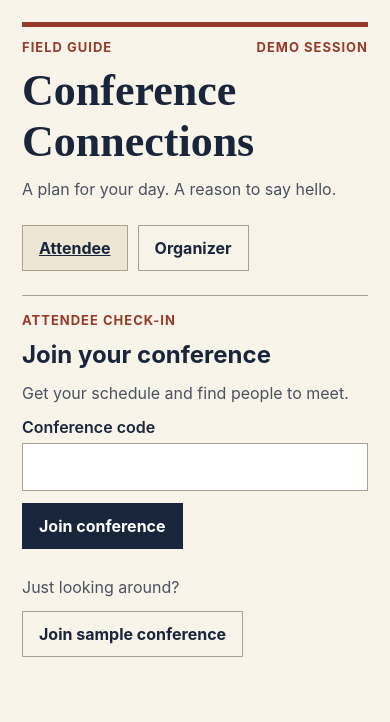
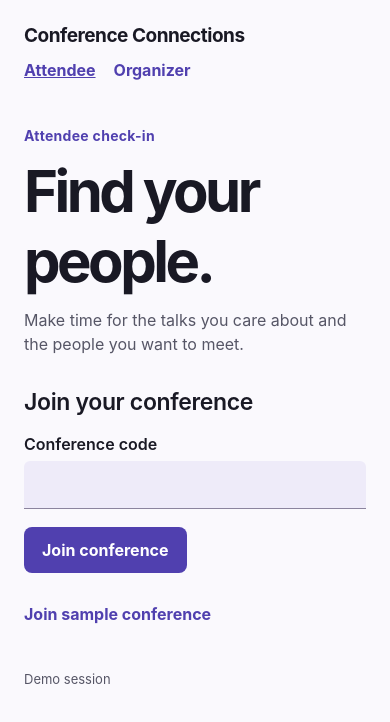
Before and after one commit to jacob-erard-professional/WeMakeDevs2026, a React Native app in the folder frontend/: screen / in a window 390 px wide. Shown: the top 722 px of the page. Built offline with nearby package versions, Linux system fonts and the light colour scheme.

Commit message:
Refine conference UI and animate flow transitions (#17)

```diff
--- a/frontend/App.tsx
+++ b/frontend/App.tsx
@@ -1,10 +1,12 @@
 import { StatusBar } from 'expo-status-bar';
-import { useState } from 'react';
+import { useEffect, useRef, useState } from 'react';
+import type { ComponentRef } from 'react';
 import { Platform, ScrollView, StyleSheet, Text, View } from 'react-native';
 import { SafeAreaProvider, SafeAreaView } from 'react-native-safe-area-context';
 
 import type { Attendee, Conference } from './src/conference';
 import { demoConference } from './src/demoConference';
+import { Flow, MotionPreferences } from './src/Flow';
 import { JoinScanner } from './src/JoinScanner';
 import { Organizer } from './src/Organizer';
 import { ProfileForm } from './src/ProfileForm';
@@ -25,18 +27,21 @@ function JoinConference({ conferences, onJoin }: {
     else setError('This code doesn’t match a conference in this session. Check the code or try the sample conference.');
   }
 
-  if (scanning) {
-    return <JoinScanner onClose={() => setScanning(false)} onScan={(value) => {
+  return (
+    <Flow step={scanning ? 'scanner' : 'code'} style={scanning ? undefined : layout.entry}>
+      {scanning ? <JoinScanner onClose={() => setScanning(false)} onScan={(value) => {
         setScanning(false);
         join(value);
-    }} />;
-  }
-
-  return (
+      }} /> : (
+        <>
+          <View style={layout.intro}>
+            <Label>Attendee check-in</Label>
+            <Text accessibilityRole="header" style={layout.coverTitle}>Find your people.</Text>
+            <Copy>Make time for the talks you care about and the people you want to meet.</Copy>
+          </View>
+          <View style={layout.checkIn}>
             <Section>
-      <Label>ATTENDEE CHECK-IN</Label>
               <Heading>Join your conference</Heading>
-      <Copy>Get your schedule and find people to meet.</Copy>
               <Field label="Conference code" autoCapitalize="none" autoCorrect={false} value={code}
                 maxLength={100} onChangeText={(value) => { setCode(value); setError(''); }} onSubmitEditing={() => join(code)} />
               {error ? <Message error>{error}</Message> : null}
@@ -44,11 +49,12 @@ function JoinConference({ conferences, onJoin }: {
                 <Action title="Join conference" onPress={() => join(code)} />
                 {Platform.OS !== 'web' ? <Action title="Scan QR code" onPress={() => setScanning(true)} secondary /> : null}
               </View>
-      <View style={layout.sample}>
-        <Copy>Just looking around?</Copy>
               <Action title="Join sample conference" onPress={() => onJoin(demoConference)} secondary />
+            </Section>
           </View>
-    </Section>
+        </>
+      )}
+    </Flow>
   );
 }
 
@@ -59,11 +65,13 @@ export default function App() {
   const [profile, setProfile] = useState<Attendee>();
   const [editing, setEditing] = useState(false);
   const [requested, setRequested] = useState<string[]>([]);
+  const scroll = useRef<ComponentRef<typeof ScrollView>>(null);
 
   function publish(name: string, talks: Conference['talks']) {
     const code = `event-${conferences.length}`;
     const event = { name, talks, code };
     setConferences((items) => [...items, event]);
+    scrollToTop();
     return event;
   }
 
@@ -77,25 +85,26 @@ export default function App() {
   const screen = mode === 'organizer' ? 'organizer'
     : !conference ? 'join' : !profile || editing ? 'profile' : 'plan';
 
+  function scrollToTop() {
+    scroll.current?.scrollTo({ y: 0, animated: false });
+  }
+
+  useEffect(scrollToTop, [screen]);
+
   return (
     <SafeAreaProvider>
       <SafeAreaView style={layout.screen}>
         <StatusBar style="dark" />
-        <ScrollView key={screen} keyboardShouldPersistTaps="handled" contentContainerStyle={layout.content}>
+        <ScrollView ref={scroll} keyboardShouldPersistTaps="handled" contentContainerStyle={layout.content}>
           <View style={layout.masthead}>
-            <View style={layout.issue}>
-              <Label>FIELD GUIDE</Label>
-              <Label>DEMO SESSION</Label>
-            </View>
-            <Text accessibilityRole="header" style={[layout.title, screen === 'join' && layout.coverTitle]}>
-              Conference Connections
-            </Text>
-            {screen === 'join' ? <Copy>A plan for your day. A reason to say hello.</Copy> : null}
-          </View>
+            <Text style={layout.title}>Conference Connections</Text>
             <View style={styles.row}>
               <Action title="Attendee" selected={mode === 'attendee'} onPress={() => setMode('attendee')} secondary />
               <Action title="Organizer" selected={mode === 'organizer'} onPress={() => setMode('organizer')} secondary />
             </View>
+          </View>
+          <MotionPreferences>
+            <Flow step={screen}>
               {mode === 'organizer' ? <Organizer onPublish={publish} /> : !conference ? (
                 <JoinConference conferences={conferences} onJoin={changeConference} />
               ) : (
@@ -105,7 +114,7 @@ export default function App() {
                     <Action title="Switch conference" onPress={() => changeConference()} secondary />
                   </View>
                   {!profile || editing ? (
-                <ProfileForm initial={profile} onSave={(next) => { setProfile(next); setEditing(false); }} />
+                    <ProfileForm initial={profile} onStepChange={scrollToTop} onSave={(next) => { setProfile(next); setEditing(false); }} />
                   ) : (
                     <Recommendations conference={conference} profile={profile} requested={requested}
                       onEdit={() => setEditing(true)}
@@ -113,6 +122,9 @@ export default function App() {
                   )}
                 </View>
               )}
+            </Flow>
+          </MotionPreferences>
+          <Text style={layout.footer}>Demo session</Text>
         </ScrollView>
       </SafeAreaView>
     </SafeAreaProvider>
@@ -121,10 +133,12 @@ export default function App() {
 
 const layout = StyleSheet.create({
   screen: { flex: 1, backgroundColor: colors.paper },
-  content: { width: '100%', maxWidth: 820, alignSelf: 'center', padding: 22, paddingBottom: 48, gap: 24 },
-  masthead: { gap: 10, paddingTop: 12, borderTopWidth: 5, borderTopColor: colors.accent },
-  issue: { flexDirection: 'row', flexWrap: 'wrap', justifyContent: 'space-between', gap: 6 },
-  title: { color: colors.ink, fontFamily: Platform.OS === 'ios' ? 'Georgia' : 'serif', fontSize: 28, fontWeight: '700' },
-  coverTitle: { fontSize: 44, maxWidth: 550 },
-  sample: { flexDirection: 'row', flexWrap: 'wrap', alignItems: 'center', gap: 12, marginTop: 14 },
+  content: { width: '100%', maxWidth: 920, alignSelf: 'center', padding: 24, paddingBottom: 48, gap: 34 },
+  masthead: { flexDirection: 'row', flexWrap: 'wrap', justifyContent: 'space-between', alignItems: 'center', columnGap: 24 },
+  title: { color: colors.ink, fontSize: 19, fontWeight: '700', letterSpacing: -0.5 },
+  entry: { flexDirection: 'row', flexWrap: 'wrap', alignItems: 'flex-end', columnGap: 64, rowGap: 32 },
+  intro: { flexBasis: 360, flexGrow: 1, flexShrink: 1, maxWidth: 440, gap: 12 },
+  coverTitle: { color: colors.ink, fontSize: 58, fontWeight: '700', letterSpacing: -3.5 },
+  checkIn: { flexBasis: 270, flexGrow: 1, flexShrink: 1, maxWidth: 380 },
+  footer: { color: colors.muted, fontSize: 13 },
 });
--- /dev/null
+++ b/frontend/src/Flow.tsx
@@ -0,0 +1,63 @@
+import { createContext, useContext, useEffect, useLayoutEffect, useRef, useState } from 'react';
+import type { PropsWithChildren } from 'react';
+import { AccessibilityInfo, Animated, Easing, Platform } from 'react-native';
+import type { StyleProp, ViewStyle } from 'react-native';
+
+const ReduceMotion = createContext(true);
+
+export function MotionPreferences({ children }: PropsWithChildren) {
+  const [reduceMotion, setReduceMotion] = useState(true);
+  useEffect(() => {
+    let active = true;
+    const subscription = AccessibilityInfo.addEventListener('reduceMotionChanged', setReduceMotion);
+    AccessibilityInfo.isReduceMotionEnabled().then((enabled) => {
+      if (active) setReduceMotion(enabled);
+    }).catch(() => {});
+    return () => {
+      active = false;
+      subscription?.remove();
+    };
+  }, []);
+
+  return <ReduceMotion.Provider value={reduceMotion}>{children}</ReduceMotion.Provider>;
+}
+
+export function Flow({ step, style, children }: PropsWithChildren<{
+  step: string;
+  style?: StyleProp<ViewStyle>;
+}>) {
+  const reduceMotion = useContext(ReduceMotion);
+  const previousStep = useRef(step);
+  const progress = useRef(new Animated.Value(1)).current;
+
+  useLayoutEffect(() => {
+    const changed = previousStep.current !== step;
+    previousStep.current = step;
+    if (reduceMotion || !changed) {
+      progress.setValue(1);
+      return;
+    }
+
+    progress.setValue(0);
+    const animation = Animated.timing(progress, {
+      toValue: 1,
+      duration: 200,
+      easing: Easing.out(Easing.cubic),
+      useNativeDriver: Platform.OS !== 'web',
+    });
+    animation.start();
+    return () => animation.stop();
+  }, [progress, reduceMotion, step]);
+
+  return (
+    <Animated.View style={[
+      style,
+      {
+        opacity: progress.interpolate({ inputRange: [0, 1], outputRange: [0.35, 1] }),
+        transform: [{ translateY: progress.interpolate({ inputRange: [0, 1], outputRange: [8, 0] }) }],
+      },
+    ]}>
+      {children}
+    </Animated.View>
+  );
+}
--- a/frontend/src/JoinScanner.tsx
+++ b/frontend/src/JoinScanner.tsx
@@ -26,7 +26,7 @@ export function JoinScanner({ onScan, onClose }: { onScan: (code: string) => voi
 
   return (
     <Section>
-      <Heading>Scan a conference QR</Heading>
+      <Heading large>Scan a conference QR</Heading>
       <Copy>Point your camera at the organizer’s QR code. You can also type the code printed beside it.</Copy>
       {permission?.granted && !cameraError ? (
         <View style={scannerStyles.preview}>
--- a/frontend/src/ProfileForm.tsx
+++ b/frontend/src/ProfileForm.tsx
@@ -4,15 +4,21 @@ import { View } from 'react-native';
 
 import { formatTime, parseTime } from './conference';
 import type { Attendee } from './conference';
-import { Action, Copy, Field, Heading, Message, Section, styles } from './ui';
+import { Flow } from './Flow';
+import { Action, Copy, Field, Heading, Label, Message, Section, styles } from './ui';
 
 const blank: Attendee = {
   name: '', bio: '', interests: '', linkedin: '', resumeName: '',
   resumePublic: false, discoverable: false, unavailable: [],
 };
 
-export function ProfileForm({ initial, onSave }: { initial?: Attendee; onSave: (profile: Attendee) => void }) {
+export function ProfileForm({ initial, onSave, onStepChange }: {
+  initial?: Attendee;
+  onSave: (profile: Attendee) => void;
+  onStepChange: () => void;
+}) {
   const [profile, setProfile] = useState(initial ?? blank);
+  const [step, setStep] = useState<'about' | 'availability'>('about');
   const [start, setStart] = useState('');
   const [end, setEnd] = useState('');
   const [error, setError] = useState('');
@@ -48,7 +54,13 @@ export function ProfileForm({ initial, onSave }: { initial?: Attendee; onSave: (
     setError('');
   }
 
-  function save() {
+  function changeStep(next: typeof step) {
+    setError('');
+    setStep(next);
+    onStepChange();
+  }
+
+  function continueToAvailability() {
     if (!profile.name.trim() || (!profile.bio.trim() && !profile.resumeName)) {
       setError('Enter your name and add a bio or choose a résumé.');
       return;
@@ -58,18 +70,24 @@ export function ProfileForm({ initial, onSave }: { initial?: Attendee; onSave: (
       setError('Enter a LinkedIn profile URL such as https://www.linkedin.com/in/sample or leave it blank.');
       return;
     }
+    update({ name: profile.name.trim(), linkedin });
+    changeStep('availability');
+  }
+
+  function save() {
     if (start.trim() || end.trim()) {
       setError('Add the pending time block or clear both time fields before continuing.');
       return;
     }
-    onSave({ ...profile, name: profile.name.trim(), linkedin });
+    onSave(profile);
   }
 
   return (
-    <View style={styles.stack}>
-      <Heading>Tell us about yourself</Heading>
-      <Copy>Use sample information for this demo. Your interests help tailor your recommendations.</Copy>
-      <Section>
+    <Flow step={step}>
+      {step === 'about' ? <Section>
+        <Label>Step 1 of 2 · About you</Label>
+        <Heading large>Tell us about yourself</Heading>
+        <Copy>Use sample information for this demo. Your interests help tailor your recommendations.</Copy>
         <Field label="Name (required)" value={profile.name} onChangeText={(name) => update({ name })} maxLength={80} />
         <Field label="Bio" multiline value={profile.bio} onChangeText={(bio) => update({ bio })} maxLength={1000} />
         <Field label="Interests, separated by commas" value={profile.interests} onChangeText={(interests) => update({ interests })} placeholder="Kubernetes, Observability" maxLength={200} />
@@ -92,10 +110,12 @@ export function ProfileForm({ initial, onSave }: { initial?: Attendee; onSave: (
         <Action title={profile.discoverable ? 'Discovery on' : 'Discovery off'} selected={profile.discoverable}
           onPress={() => update({ discoverable: !profile.discoverable })} secondary />
         <Copy>Discovery controls whether your profile may appear in other attendees’ suggestions. You can browse suggestions either way.</Copy>
-      </Section>
-      <Section>
-        <Heading>When are you unavailable?</Heading>
-        <Copy>Add same-day blocks in Mountain Time using 24-hour HH:MM.</Copy>
+        {error ? <Message error>{error}</Message> : null}
+        <Action title="Continue to availability" onPress={continueToAvailability} />
+      </Section> : <Section>
+        <Label>Step 2 of 2 · Availability</Label>
+        <Heading large>Make time for what matters</Heading>
+        <Copy>Block out any times you’re busy, or continue if you’re free all day. Use Mountain Time in 24-hour HH:MM format.</Copy>
         <Field label="Unavailable from" value={start} onChangeText={setStart} placeholder="11:00" maxLength={5} />
         <Field label="Unavailable until" value={end} onChangeText={setEnd} placeholder="12:00" maxLength={5} />
         <Action title="Add unavailable time" onPress={addBlock} secondary />
@@ -108,9 +128,12 @@ export function ProfileForm({ initial, onSave }: { initial?: Attendee; onSave: (
             </View>
           );
         })}
-      </Section>
-      {error ? <Message error>{error}</Message> : null}
-      <Action title="See my recommendations" onPress={save} />
-    </View>
+        {error ? <Message error>{error}</Message> : null}
+        <View style={styles.row}>
+          <Action title="See my recommendations" onPress={save} />
+          <Action title="Back to profile" onPress={() => changeStep('about')} secondary />
+        </View>
+      </Section>}
+    </Flow>
   );
 }
--- a/frontend/src/ui.tsx
+++ b/frontend/src/ui.tsx
@@ -1,16 +1,16 @@
-import type { PropsWithChildren } from 'react';
-import { useState } from 'react';
+import type { ComponentRef, PropsWithChildren } from 'react';
+import { useEffect, useRef, useState } from 'react';
 import { Platform, Pressable, StyleSheet, Text, TextInput, View } from 'react-native';
 import type { TextInputProps } from 'react-native';
 
 export const colors = {
-  ink: '#18253B',
-  muted: '#4A5160',
-  paper: '#F8F4E9',
+  ink: '#191924',
+  muted: '#565666',
+  paper: '#FAF9FD',
   white: '#FFFFFF',
-  accent: '#973A2A',
-  pale: '#EDE6D5',
-  line: '#AAA28F',
+  accent: '#5040AF',
+  pale: '#EEEBF9',
+  line: '#8B849E',
   error: '#922D24',
 };
 
@@ -22,8 +22,20 @@ export function Copy({ children }: PropsWithChildren) {
   return <Text style={styles.copy}>{children}</Text>;
 }
 
-export function Heading({ children }: PropsWithChildren) {
-  return <Text accessibilityRole="header" style={styles.heading}>{children}</Text>;
+export function Heading({ children, large }: PropsWithChildren<{ large?: boolean }>) {
+  const ref = useRef<ComponentRef<typeof Text>>(null);
+  const focusOnWeb = large && Platform.OS === 'web';
+  const focusProps = focusOnWeb ? { tabIndex: -1 } : {};
+  useEffect(() => {
+    if (focusOnWeb) ref.current?.focus();
+  }, [children, focusOnWeb]);
+
+  return (
+    <Text ref={ref} accessibilityRole="header" {...focusProps}
+      style={[styles.heading, large && styles.largeHeading]}>
+      {children}
+    </Text>
+  );
 }
 
 export function Section({ children }: PropsWithChildren) {
@@ -68,7 +80,6 @@ export function Action({ title, onPress, secondary, selected, disabled }: {
       style={({ pressed }) => [
         styles.button,
         secondary && styles.secondary,
-        selected && styles.selected,
         focused && styles.focused,
         (pressed || disabled) && styles.dimmed,
       ]}
@@ -90,21 +101,21 @@ export function Message({ children, error }: PropsWithChildren<{ error?: boolean
 }
 
 export const styles = StyleSheet.create({
-  stack: { gap: 14 },
-  row: { flexDirection: 'row', flexWrap: 'wrap', alignItems: 'center', gap: 10 },
-  label: { color: colors.accent, fontSize: 13, fontWeight: '700', letterSpacing: 1 },
+  stack: { gap: 18 },
+  row: { flexDirection: 'row', flexWrap: 'wrap', alignItems: 'center', columnGap: 18, rowGap: 4 },
+  label: { color: colors.accent, fontSize: 14, fontWeight: '700', letterSpacing: 0.3 },
   copy: { color: colors.muted, fontSize: 16, lineHeight: 24 },
-  heading: { color: colors.ink, fontSize: 24, fontWeight: '700' },
-  section: { borderTopWidth: 1, borderColor: colors.line, paddingVertical: 16, gap: 12 },
-  field: { gap: 6 },
+  heading: { color: colors.ink, fontSize: 23, fontWeight: '600', letterSpacing: -0.35 },
+  largeHeading: { fontSize: 40, fontWeight: '700', letterSpacing: -1.5 },
+  section: { width: '100%', maxWidth: 650, gap: 18 },
+  field: { gap: 7 },
   fieldLabel: { color: colors.ink, fontWeight: '600', fontSize: 16 },
-  input: { minHeight: 48, borderWidth: 1, borderColor: colors.line, padding: 12, color: colors.ink, backgroundColor: colors.white, fontSize: 16 },
+  input: { minHeight: 48, borderBottomWidth: 1, borderColor: colors.line, padding: 12, color: colors.ink, backgroundColor: colors.pale, fontSize: 16, borderTopLeftRadius: 6, borderTopRightRadius: 6 },
   multiline: { minHeight: 96, textAlignVertical: 'top' },
-  button: { minHeight: 46, justifyContent: 'center', paddingHorizontal: 16, paddingVertical: 10, backgroundColor: colors.ink, borderWidth: 1, borderColor: colors.ink, alignSelf: 'flex-start', maxWidth: '100%' },
+  button: { minHeight: 46, justifyContent: 'center', paddingHorizontal: 18, paddingVertical: 10, backgroundColor: colors.accent, borderRadius: 8, alignSelf: 'flex-start', maxWidth: '100%' },
   buttonText: { color: colors.white, fontWeight: '700', fontSize: 16 },
-  secondary: { backgroundColor: 'transparent', borderColor: colors.line },
-  secondaryText: { color: colors.ink },
-  selected: { backgroundColor: colors.pale },
+  secondary: { backgroundColor: 'transparent', paddingHorizontal: 0, borderRadius: 0 },
+  secondaryText: { color: colors.accent },
   selectedText: { textDecorationLine: 'underline' },
   focused: { outlineColor: colors.ink, outlineWidth: 2, outlineOffset: 2, outlineStyle: 'solid' },
   dimmed: { opacity: 0.72 },
```
Also changed, not shown: frontend/src/Organizer.tsx (+7 -6 lines), frontend/src/Recommendations.tsx (+13 -8 lines), 1 other file (tests, documents, lock files or other folders). Lines whose indentation alone changed are shown as unchanged.
